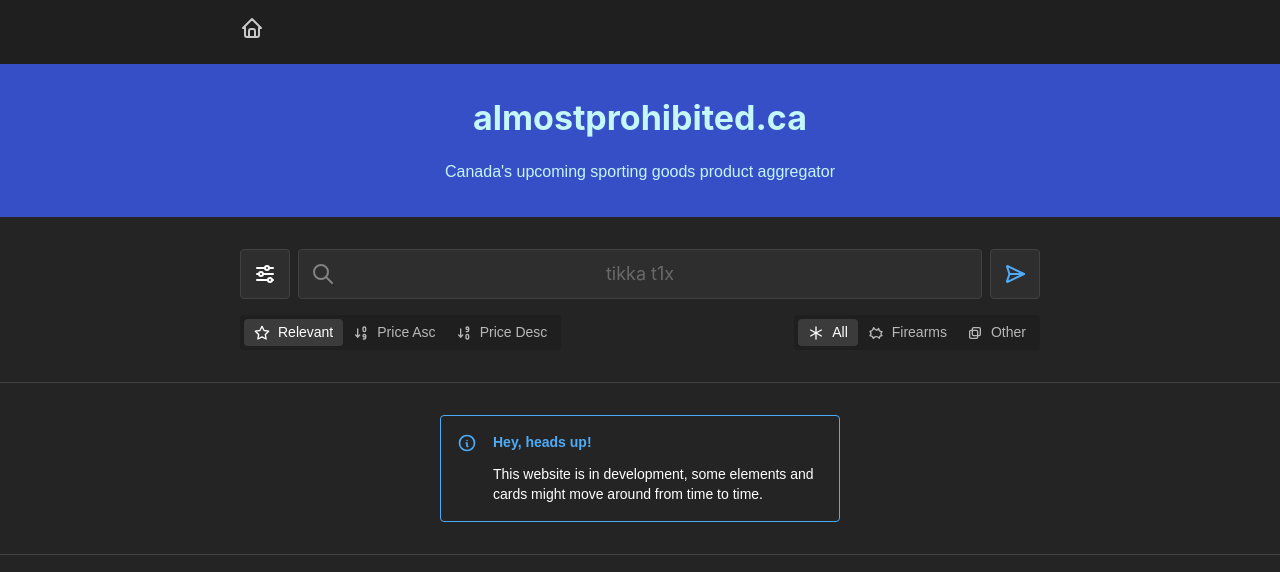
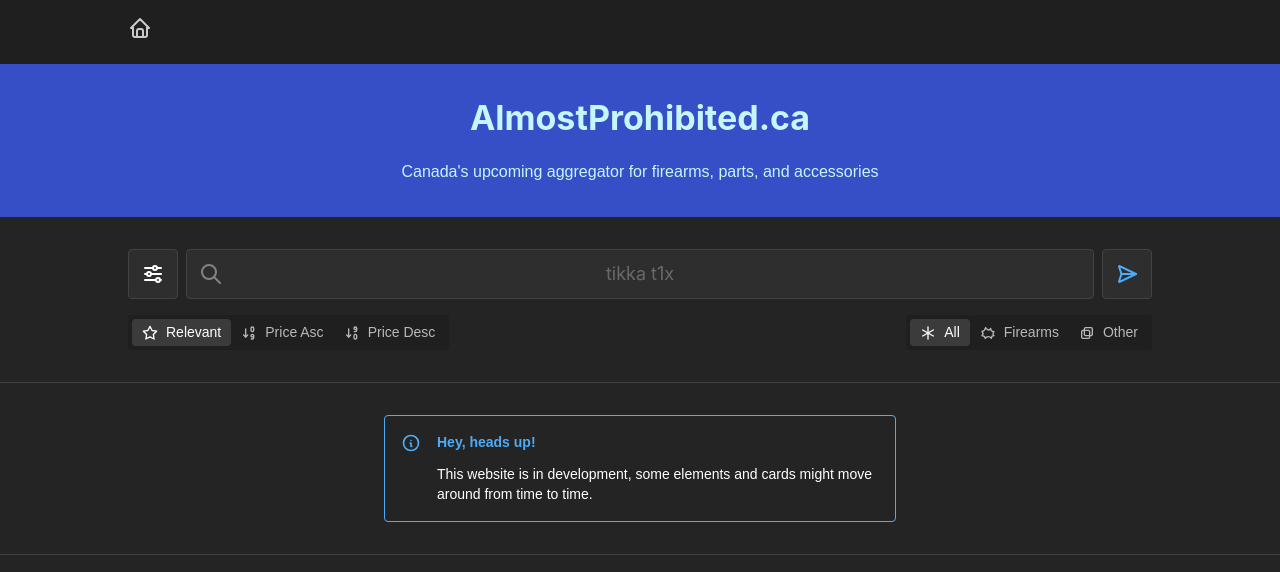
Before and after one commit to almostprohibited/frontend, a Next.js app: page / in a window 1280 px wide. Shown: the top 572 px of the page. Built offline with nearby package versions, Linux system fonts and the light colour scheme.

Commit message:
Improved responsiveness of page

```diff
--- a/src/app/globals.css
+++ b/src/app/globals.css
@@ -1,5 +1,5 @@
 :root {
-	--content-side-padding: 0 15rem 0 15rem;
+	--content-side-padding: 0 10% 0 10%;
 }
 
 html,
@@ -33,17 +33,6 @@
 	margin: auto;
 }
 
-@media only screen and (max-width: 1200) {
-	:root {
-		--content-side-padding: 0 10rem 0 10rem;
-	}
-
-	.mantine-Alert-root {
-		width: 90%;
-	}
-}
-
-
 @media only screen and (max-width: 1000px) {
 	:root {
 		--content-side-padding: 0 1rem 0 1rem;
--- a/src/app/layout.tsx
+++ b/src/app/layout.tsx
@@ -1,16 +1,17 @@
-import type { Metadata } from "next";
+import '@mantine/core/styles.css';
+import "./globals.css";
 
-import '@mantine/core/styles.css';
 import { Box, ColorSchemeScript, MantineProvider, mantineHtmlProps } from '@mantine/core';
-
-import "./globals.css";
 import Footer from "@/components/footer/component";
 import Header from "@/components/header/component";
 import { ReactNode } from "react";
+import { RetailerEnum } from '@/utils/apiStructs';
+import { Metadata } from 'next';
 
 export const metadata: Metadata = {
-	title: "Almost Prohibited",
-	description: "Canada's upcoming sporting goods aggregator",
+	title: "Almost Prohibited - Browse items from your favourite retailers",
+	description: "Canada's upcoming aggregator for firearms, parts, and accessories",
+	keywords: RetailerEnum.getRetailers().map(retailer => retailer.name)
 };
 
 export default function RootLayout({children}: Readonly<{children: ReactNode}>) {
--- a/src/app/page.tsx
+++ b/src/app/page.tsx
@@ -13,9 +13,9 @@
 		<>
 			<Center>
 				<Box ta={"center"} pt={"2rem"} pb={"2rem"} w={"100%"} bg={theme.colors.indigo[9]} c={theme.colors.cyan[1]}>
-					<Title order={1}>almostprohibited.ca</Title>
+					<Title order={1}>AlmostProhibited.ca</Title>
 					<Space h={"lg"} />
-					<Text>Canada&apos;s upcoming sporting goods product aggregator</Text>
+					<Text>{"Canada's upcoming aggregator for firearms, parts, and accessories"}</Text>
 				</Box>
 			</Center>
 			<Center mt={"2rem"} mb={"2rem"}>
--- a/src/app/privacy/page.tsx
+++ b/src/app/privacy/page.tsx
@@ -1,3 +1,5 @@
+"use client";
+
 import { Anchor, Box, List, ListItem, Space, Stack, Text, Title } from "@mantine/core";
 
 export default function privacyPage() {
```
Also changed, not shown: src/app/page.module.css (added), src/app/robots.txt (added).
